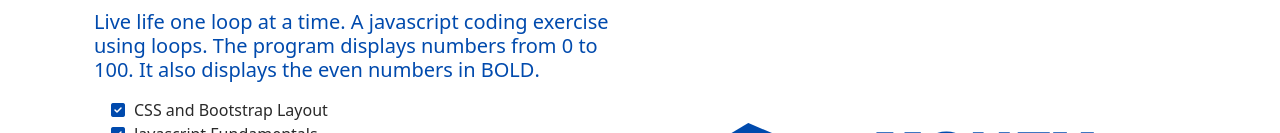
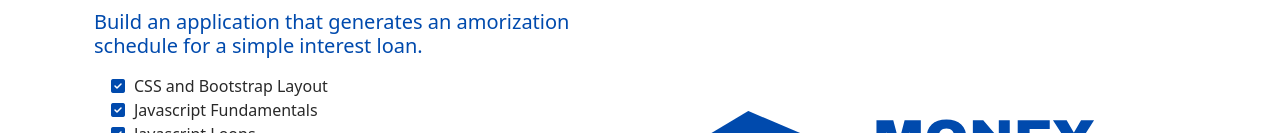
Before and after one commit to brendenbass/moneylender, a plain HTML site: page index.html in a window 1280 px wide. Shown: the part 246-379 px from the top of the page. Drawn offline with nearby package versions, Linux system fonts and the light colour scheme.

Commit message:
Added new description

```diff
--- a/index.html
+++ b/index.html
@@ -51,7 +51,7 @@
            <div class="row g-5 py-5 row-cols-1 row-cols-lg-2">
                <div class="col order-last order-lg-first">
                     <h1 class="display-5 fw-bold lh-1 mb-3 d-none d-md-block">MONEYLENDER:<br>A Coding Project</h1>
-                    <h4 class="lead">Live life one loop at a time. A javascript coding exercise using loops. The program displays numbers from 0 to 100. It also displays the even numbers in <b>BOLD</b>.</h4>
+                    <h4 class="lead">Build an application that generates an amorization schedule for a simple interest loan.</h4>
                     <ul class="fa-ul pt-2 checklist">
                         <li><span class="fa-li"><i class="fas fa-check-square"></i></span>CSS and Bootstrap Layout</li>
                         <li><span class="fa-li"><i class="fas fa-check-square"></i></span>Javascript Fundamentals</li>
```
